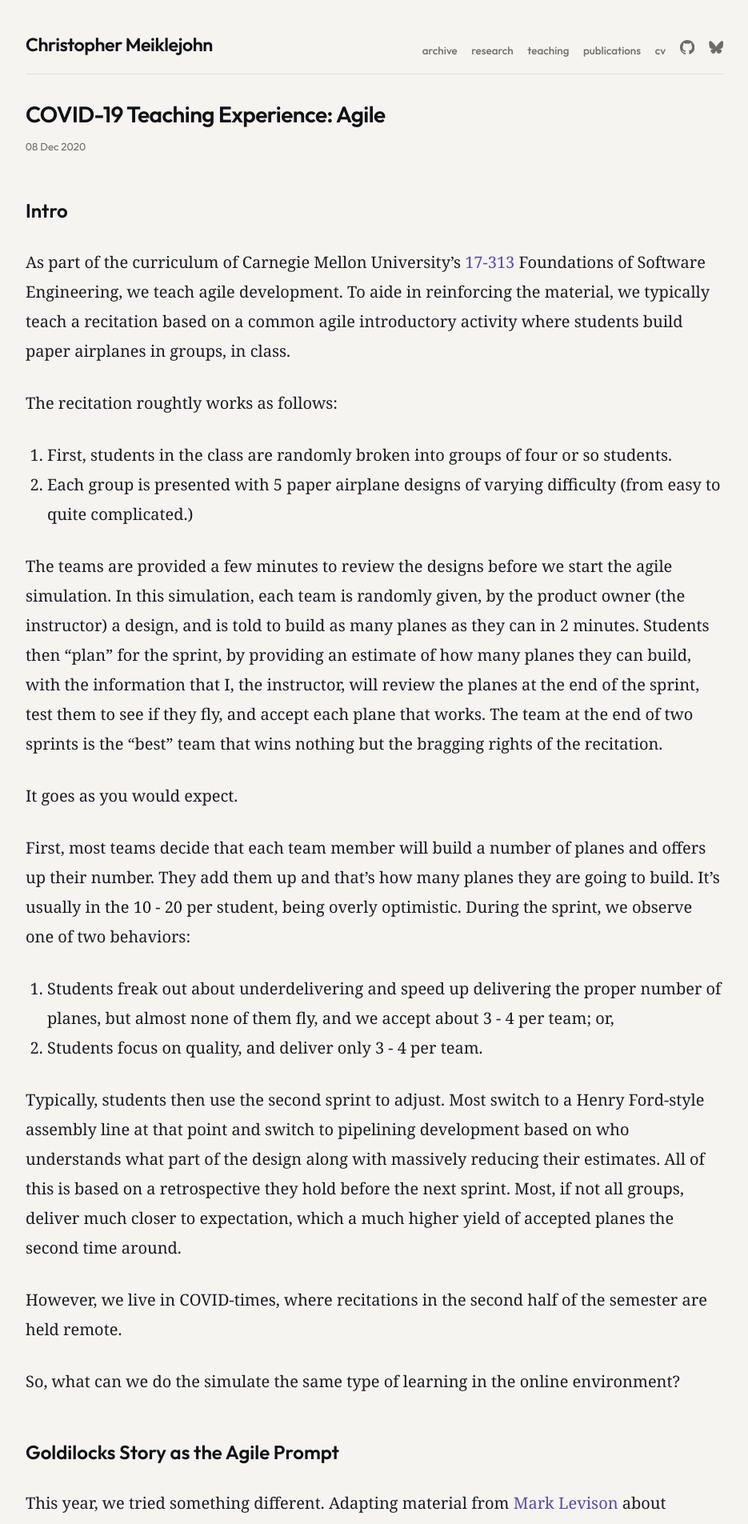
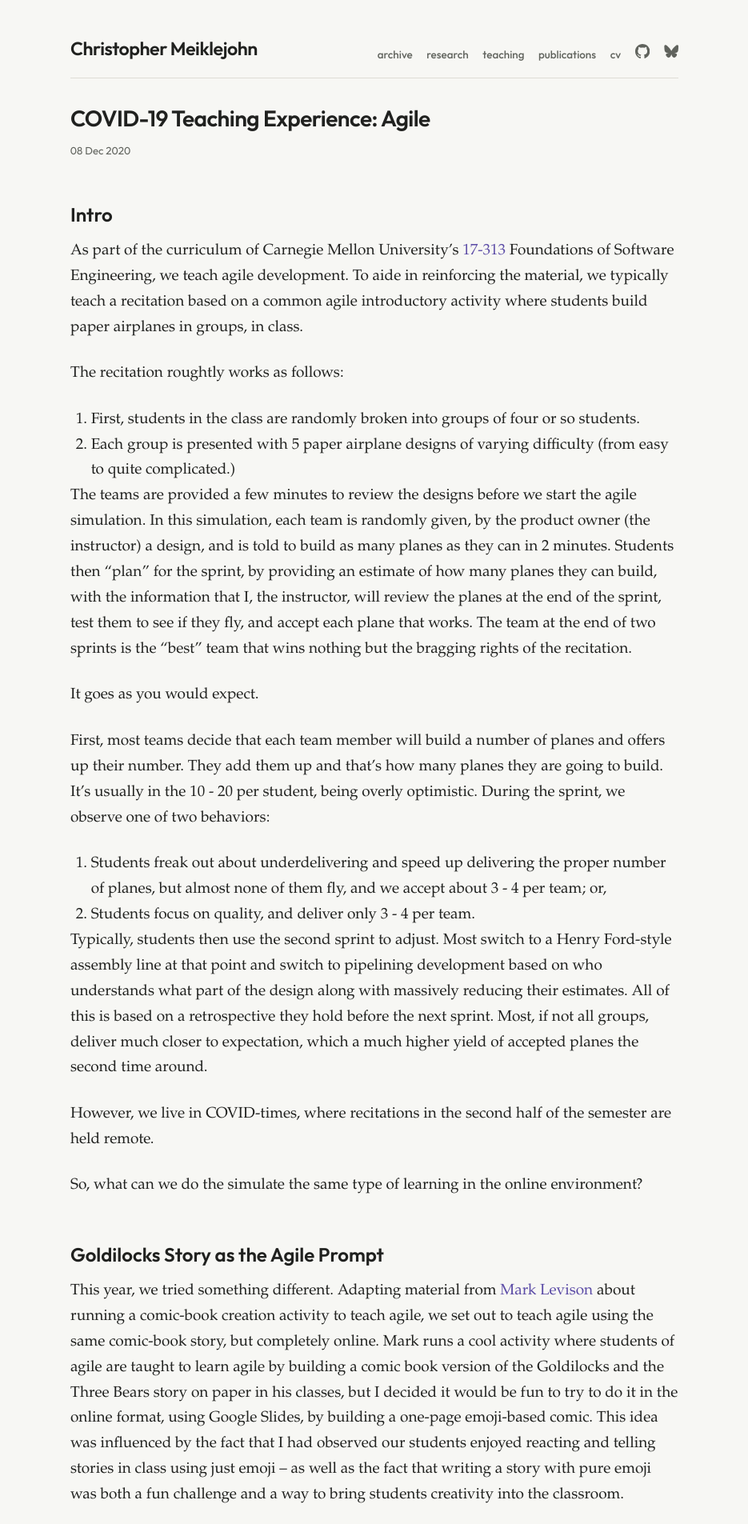
Before and after one commit to cmeiklejohn/cmeiklejohn.github.io, a Jekyll site: the page built from _posts/2020-12-08-agile.markdown, in a window 1280 px wide. Shown: the top 1905 px of the page at 80% size, without its empty margins (172-1107 px from the left). Built offline with Jekyll 4.4.1, drawn with Linux system fonts in a browser that asks for light colours; some web fonts are replaced.

Commit message:
style: lighten blog reading typography

```diff
--- a/_layouts/default.html
+++ b/_layouts/default.html
@@ -20,7 +20,7 @@
         {% endif %}
         <meta name="color-scheme" content="light dark">
         <meta name="darkreader-lock">
-        <meta name="theme-color" content="#f5f4f1" media="(prefers-color-scheme: light)">
+        <meta name="theme-color" content="#f7f7f4" media="(prefers-color-scheme: light)">
         <meta name="theme-color" content="#18181c" media="(prefers-color-scheme: dark)">
 
         <!-- Self-hosted fonts (declarations in main.css) -->
--- a/css/main.css
+++ b/css/main.css
@@ -80,23 +80,23 @@
 }
 
 /*****************************************************************************/
-/* Nocturne + light companion, Literata / Outfit, Swiss-style home lists
+/* Nocturne + light companion, book-serif reading type / Outfit UI
 /*****************************************************************************/
 
 :root {
   color-scheme: light dark;
-  --font-text: "Literata", Georgia, "Times New Roman", serif;
+  --font-text: "Iowan Old Style", "Palatino Linotype", "Book Antiqua", Palatino, Georgia, serif;
   --font-ui: "Outfit", system-ui, sans-serif;
   --font-mono: "JetBrains Mono", ui-monospace, monospace;
-  --site-max: 58rem;
+  --site-max: 51rem;
   --header-gap: clamp(0.5rem, 2vw, 1.25rem);
 
   /* Light (default) */
-  --bg: #f5f4f1;
+  --bg: #f7f7f4;
   --bg-elevated: #ebe8e2;
-  --fg: #1c1b1f;
-  --fg-heading: #121114;
-  --fg-muted: #6e6c68;
+  --fg: #20211f;
+  --fg-heading: #20211f;
+  --fg-muted: #60635d;
   --link: #5b4ba6;
   --link-hover: #3d2f85;
   --link-visited: #6a5699;
@@ -134,11 +134,11 @@
 }
 
 :root[data-theme="light"] {
-  --bg: #f5f4f1;
+  --bg: #f7f7f4;
   --bg-elevated: #ebe8e2;
-  --fg: #1c1b1f;
-  --fg-heading: #121114;
-  --fg-muted: #6e6c68;
+  --fg: #20211f;
+  --fg-heading: #20211f;
+  --fg-muted: #60635d;
   --link: #5b4ba6;
   --link-hover: #3d2f85;
   --link-visited: #6a5699;
@@ -191,8 +191,8 @@ body {
   background-color: var(--bg);
   color: var(--fg);
   font-family: var(--font-text);
-  font-size: 17px;
-  line-height: 1.55;
+  font-size: 19px;
+  line-height: 1.68;
   text-align: left;
   text-rendering: optimizeLegibility;
   font-feature-settings: "kern" 1, "liga" 1;
@@ -1069,41 +1069,27 @@ main > #post {
 }
 
 /*****************************************************************************/
-/* Post reading typography
-/*
-/* Posts keep the full-width measure (~83 characters), so the work of making
-/* long lines readable is done by size and leading rather than by narrowing
-/* the column. Headings were also set in rem against a 16px root while the
-/* body ran at 17px, so h1/h2 computed *smaller* than the prose they
-/* introduced, and paragraph gaps (17px) sat below the line height (28px).
-/* Scoped to the post layout; index, archive, and research are untouched.
-/*****************************************************************************/
-
-/* Bigger type is the only lever left once the column stays full width:
-   at the 872px content width, 17px runs ~97 characters per line and 20px
-   runs ~84. Going to 22px would reach ~76, inside the comfortable range,
-   at the cost of type that reads large. */
+/* Reading typography                                                       */
+/*****************************************************************************/
+
+/* The shared site measure leaves a 760px text column after desktop padding. */
+
 .post #post {
-  font-size: 20px;
-}
-
-/* Long lines need the extra leading — it is what keeps the return sweep from
-   landing on the wrong row. */
+  font-size: inherit;
+}
+
 .post #post p,
 .post #post li {
-  line-height: 1.85;
-}
-
-/* Paragraph gap must exceed the leading, or paragraphs run together. Kept
-   symmetric so margin collapsing gives adjacent paragraphs 1.4em while a
-   paragraph following a table, figure, or list still clears it. */
+  line-height: 1.68;
+}
+
 .post #post > p {
-  margin: 1.4em 0;
+  margin: 0 0 1.35em;
 }
 
 /* Tables carry no margin of their own by default. */
 .post #post table {
-  margin: 0.5em 0 1.4em;
+  margin: 0.5em 0 1.35em;
 }
 
 /* Headings need to outrank the body text they introduce. */
@@ -1355,7 +1341,7 @@ html {
 
 @media (max-width: 640px) {
   body {
-    font-size: 16px;
+    font-size: 18px;
   }
 
   .site {
```
